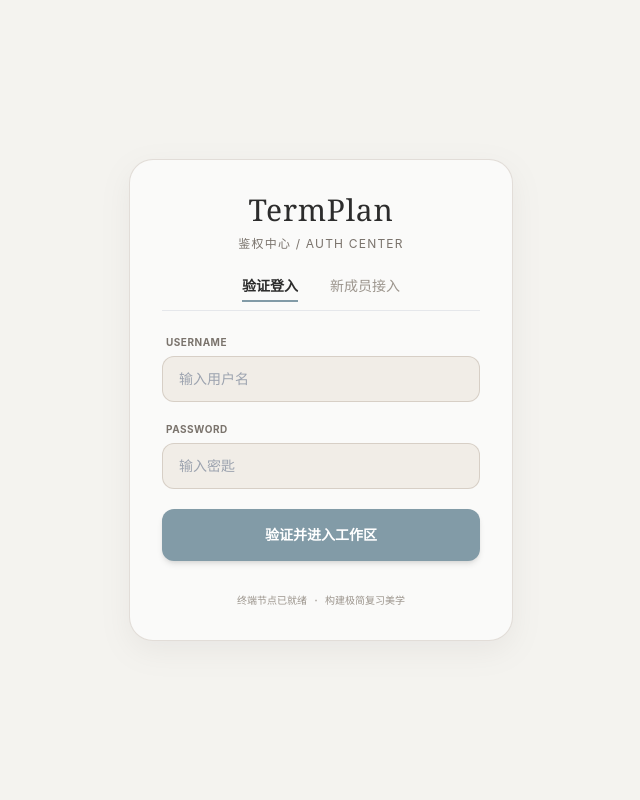
After one commit to Route-loo/termplan, a Flask app: page /login in a window 1280 px wide. The commit adds this page. Shown: the whole page, without its empty margins (319-959 px from the left). Run offline with Flask 3, Linux system fonts and the light colour scheme; some libraries are stand-ins or nearby versions.

Commit message:
feat: 完工自适应AI顾问与登录合体

```diff
--- a/app.py
+++ b/app.py
@@ -1,13 +1,20 @@
-# app.py
 import os
 import sqlite3
 from datetime import datetime, timedelta
-from flask import Flask, jsonify, render_template, request
+# 【核心注入】引入了 session, redirect, url_for 用来处理身份验证和网页重定向
+from flask import Flask, jsonify, render_template, request, redirect, url_for, session
 # 引入 OpenAI SDK 用以调用 NVIDIA NIM 接口
 from openai import OpenAI
+# 引入你写好的 auth 后端大脑
+import auth
 
 app = Flask(__name__)
-DB_PATH = os.path.expanduser("~/Desktop/termplan/termplan.db")
+
+# ==================== 【安全注入】给 Web 会话加密，确保登录凭证安全 ====================
+app.secret_key = "termplan_morandi_secret_key"
+
+# ==================== 【关键修改 1】适配你的 Windows D 盘路径 ====================
+DB_PATH = "D:\\termplan\\termplan.db"
 
 # 从环境变量中读取 NVIDIA API KEY
 NVIDIA_API_KEY = os.environ.get("NVIDIA_API_KEY")
@@ -19,8 +26,71 @@ def get_db_connection():
     return conn
 
 
+# ==================== 【新增普通网页路由】用来渲染和展示登录注册页面 ====================
+@app.route("/login")
+def login_page():
+    """当直接访问 /login 时，优雅展现你设计的 HTML 登录卡片"""
+    return render_template("login.html")
+
+
+# ==================== 【修改后的登录注册数据接口】添加了 Session 拦截支持 ====================
+@app.route("/api/auth", methods=["POST"])
+def auth_api():
+    """接收前端网页发来的 Ajax 异步请求，直接调用你的 auth.py 进行逻辑对齐"""
+    data = request.json
+    action = data.get("action")       # 'login' 或 'register'
+    username = data.get("username", "").strip()
+    password = data.get("password", "").strip()
+
+    if not username or not password:
+        return jsonify({"status": "error", "msg": "用户名或密码不能为空"})
+
+    # 确保数据库和表已经初始化
+    auth.init_db()
+
+    if action == "register":
+        # 调用你的注册逻辑
+        conn = sqlite3.connect(DB_PATH)
+        cursor = conn.cursor()
+        pwd_hash = auth.hash_password(password)
+        try:
+            cursor.execute("INSERT INTO users (username, password_hash) VALUES (?, ?)", (username, pwd_hash))
+            conn.commit()
+            return jsonify({"status": "success", "msg": "恭喜，节点部署成功！切回登录端试试吧。"})
+        except sqlite3.IntegrityError:
+            return jsonify({"status": "error", "msg": "该用户名已被注册，请换一个"})
+        finally:
+            conn.close()
+
+    elif action == "login":
+        # 调用你的登录逻辑
+        conn = sqlite3.connect(DB_PATH)
+        cursor = conn.cursor()
+        pwd_hash = auth.hash_password(password)
+        cursor.execute("SELECT id FROM users WHERE username = ? AND password_hash = ?", (username, pwd_hash))
+        user = cursor.fetchone()
+        conn.close()
+
+        if user:
+            # 【关键修改】登录成功，将用户信息载入 session 存储卡，宣告网络握手成功
+            session["user"] = username
+            return jsonify({"status": "success", "msg": "登录成功"})
+        else:
+            return jsonify({"status": "error", "msg": "用户名或密码错误，请重试"})
+
+    return jsonify({"status": "error", "msg": "未知的操作指令"})
+
+
+# ==================== 【安全重构】组长原本的核心功能区（现已加锁） ====================
 @app.route("/")
 def index():
+    # 【核心拦截】检测 session 存储介质中是否有合法用户。如果没有，强制重定向到登录页面！
+    if "user" not in session:
+        return redirect(url_for("login_page"))
+
+    # 自动初始化用户表，防止第一次运行报错
+    auth.init_db()
+
     conn = get_db_connection()
     # 1. 获取核心考期监控数据
     exams = conn.execute(
@@ -66,6 +136,8 @@ def index():
             {"date": date_str, "duration": mins, "level": level}
         )
 
+    # ==================== 【✨已成功修复此处】 ====================
+    # 传递数据给室友做出来的精美 index.html 主界面，并强制捎带当前登录的用户名
     return render_template(
         "index.html",
         exams=exams,
@@ -75,7 +147,15 @@ def index():
             "total_exams": total_exams,
             "most_active": most_active_sub,
         },
+        username=session["user"]  # <-- 就是因为之前缺了这一行，现在加回来啦！
     )
+
+
+# ==================== 【新增注销功能】随时可以退出登录重回验证界面 ====================
+@app.route("/logout")
+def logout():
+    session.pop("user", None)
+    return redirect(url_for("login_page"))
 
 
 @app.route("/api/add", methods=["POST"])
@@ -141,10 +221,11 @@ def punch():
         conn.commit()
         conn.close()
 
-        # 联动 Mac 桌面级原生环境通知
-        os.system(
-            f"osascript -e 'display notification \"打卡记录：{subject} +{duration}min\" with title \"⚡️ TermPlan 状态同步成功\"'"
-        )
+        # Windows 下跳过 Mac 的 osascript 原生通知，防止系统报错卡死
+        if os.name != 'nt':
+            os.system(
+                f"osascript -e 'display notification \"打卡记录：{subject} +{duration}min\" with title \"⚡️ TermPlan 状态同步成功\"'"
+            )
         return jsonify(
             {
                 "status": "success",
@@ -155,7 +236,7 @@ def punch():
         return jsonify({"status": "error", "msg": str(e)})
 
 
-# --- 核心升级：对接 NVIDIA 大模型 API 的自适应智能对话引擎 ---
+# --- 对接 NVIDIA 大模型 API 的自适应智能对话引擎 ---
 @app.route("/api/chat", methods=["POST"])
 def chat():
     data = request.json
@@ -164,7 +245,6 @@ def chat():
     if not user_msg:
         return jsonify({"status": "error", "msg": "写下的困惑不能为空白哦"})
 
-    # 1. 动态读取本地数据库，抽取复习备考的真实数据作为 AI 上下文
     try:
         conn = get_db_connection()
         exams = conn.execute(
@@ -179,14 +259,12 @@ def chat():
     except Exception as e:
         exams, punch_dict = [], {}
 
-    # 将数据库状态组织成结构化文本
     context_lines = []
     for e in exams:
         sub = e["subject"]
         days = max(0, e["days_left"])
         recent = punch_dict.get(sub, 0)
         weight = e["weight"]
-        # 计算紧迫度指数帮助大模型抓取痛点
         stress = (weight * 10) / (max(1, days) * (recent + 1))
         status = "🔥 极度危险/急需攻坚" if stress > 5.0 else ("⚠️ 进度偏慢" if stress > 2.0 else "✅ 节奏良好")
         context_lines.append(
@@ -195,14 +273,12 @@ def chat():
 
     student_context = "\n".join(context_lines) if context_lines else "目前大盘很整洁，没有部署任何期末考试科目。"
 
-    # 2. 检查环境变量配置
     if not NVIDIA_API_KEY:
         return jsonify({
             "status": "success",
             "reply": "✨ 顾问提示：检测到您的后端尚未检测到环境变量 NVIDIA_API_KEY。请在终端执行相关配置后再启动本系统。"
         })
 
-    # 3. 注入符合 TermPlan 极简、静谧、莫兰迪美学风格的系统提示词 (System Prompt)
     system_prompt = (
         "你是一个集成在极简复习软件 'TermPlan' 中的自适应 AI 顾问。\n"
         "你的职责是根据学生当下的情绪/困惑，结合其后台真实的复习进度，提供温柔、平和、具有安抚感且切实可行的排程和复习建议。\n"
@@ -213,13 +289,11 @@ def chat():
         "请根据上述数据流和用户的发言，给出一共不超过 250 字的精致回复。"
     )
 
-    # 4. 请求 NVIDIA API 接口
     try:
         client = OpenAI(
             base_url="https://integrate.api.nvidia.com/v1",
             api_key=NVIDIA_API_KEY
         )
-        # 推荐使用 meta/llama-3.1-70b-instruct
         completion = client.chat.completions.create(
             model="meta/llama-3.1-70b-instruct",
             messages=[
--- /dev/null
+++ b/templates/login.html
@@ -0,0 +1,164 @@
+<!DOCTYPE html>
+<html lang="zh-CN">
+
+<head>
+  <meta charset="UTF-8">
+  <meta name="viewport" content="width=device-width, initial-scale=1.0">
+  <title>TermPlan — 安全鉴权</title>
+  <script src="https://cdn.tailwindcss.com"></script>
+  <style>
+    body {
+      background-color: #f4f3ef;
+      color: #333333;
+      font-family: -apple-system, sans-serif;
+    }
+
+    .morandi-card {
+      background-color: #fafaf9;
+      border: 1px solid rgba(189, 178, 166, 0.4);
+      box-shadow: 0 10px 30px rgba(138, 131, 124, 0.1);
+    }
+
+    .morandi-input {
+      background-color: #f1ede7;
+      border: 1px solid rgba(189, 178, 166, 0.5);
+      transition: all 0.2s ease;
+    }
+
+    .morandi-input:focus {
+      border-color: #7b94a1;
+      background-color: #ffffff;
+      outline: none;
+    }
+
+    .tab-btn {
+      color: #9c958d;
+      border-bottom: 2px solid transparent;
+      transition: all 0.2s ease;
+    }
+
+    .tab-btn.active {
+      color: #2c2c2c;
+      font-weight: 600;
+      border-bottom-color: #829ba7;
+    }
+  </style>
+</head>
+
+<body class="min-h-screen flex items-center justify-center">
+  <div class="w-full max-w-sm p-8 rounded-3xl morandi-card">
+    <div class="text-center mb-6">
+      <h1 class="text-3xl font-serif text-[#2c2c2c] tracking-wide">TermPlan</h1>
+      <p class="text-xs text-[#7a736c] mt-2 tracking-widest uppercase">鉴权中心 / Auth Center</p>
+    </div>
+
+    <div class="flex justify-center space-x-8 text-sm mb-6 border-b border-gray-200 pb-2">
+      <button id="tab-login" class="tab-btn active pb-1" onclick="switchAuth('login')">验证登入</button>
+      <button id="tab-register" class="tab-btn pb-1" onclick="switchAuth('register')">新成员接入</button>
+    </div>
+
+    <form id="authForm" onsubmit="handleAuth(event)" class="space-y-5">
+      <div>
+        <label class="text-[10px] font-bold text-[#7a736c] block mb-1.5 ml-1 uppercase tracking-wider">Username</label>
+        <input type="text" id="username" class="morandi-input w-full rounded-xl px-4 py-3 text-sm" placeholder="输入用户名"
+          required autocomplete="off">
+      </div>
+      <div>
+        <label class="text-[10px] font-bold text-[#7a736c] block mb-1.5 ml-1 uppercase tracking-wider">Password</label>
+        <input type="password" id="password" class="morandi-input w-full rounded-xl px-4 py-3 text-sm"
+          placeholder="输入密匙" required>
+      </div>
+
+      <div id="messageBox" class="hidden text-xs p-3 rounded-xl text-center"></div>
+
+      <button type="submit" id="submitBtn"
+        class="w-full bg-[#829ba7] hover:bg-[#728a95] text-white text-sm font-bold py-4 rounded-xl transition-all duration-300 shadow-md">
+        验证并进入工作区
+      </button>
+    </form>
+
+    <p class="text-center text-[10px] text-[#9c958d] mt-8 font-mono">
+      终端节点已就绪 · 构建极简复习美学
+    </p>
+  </div>
+
+  <script>
+    // 当前的操作状态：默认为登录
+    let currentAction = 'login';
+
+    // 切换登录和注册界面
+    function switchAuth(action) {
+      currentAction = action;
+      const tabLogin = document.getElementById('tab-login');
+      const tabRegister = document.getElementById('tab-register');
+      const submitBtn = document.getElementById('submitBtn');
+      const msgBox = document.getElementById('messageBox');
+
+      msgBox.classList.add('hidden'); // 切换时清空提示
+
+      if (action === 'login') {
+        tabLogin.classList.add('active');
+        tabRegister.classList.remove('active');
+        submitBtn.innerText = '验证并进入工作区';
+        submitBtn.style.backgroundColor = '#829ba7';
+      } else {
+        tabRegister.classList.add('active');
+        tabLogin.classList.remove('active');
+        submitBtn.innerText = '部署新账户节点';
+        submitBtn.style.backgroundColor = '#9ca89a'; // 注册用静谧灰绿
+      }
+    }
+
+    // 处理表单提交（Ajax 异步请求）
+    function handleAuth(event) {
+      event.preventDefault(); // 阻止网页默认的刷新提交
+
+      const usernameVal = document.getElementById('username').value;
+      const passwordVal = document.getElementById('password').value;
+      const msgBox = document.getElementById('messageBox');
+
+      // 组装成 JSON 发送给 Flask 后端
+      fetch('/api/auth', {
+        method: 'POST',
+        headers: { 'Content-Type': 'application/json' },
+        body: JSON.stringify({
+          action: currentAction,
+          username: usernameVal,
+          password: passwordVal
+        })
+      })
+        .then(response => response.json())
+        .then(data => {
+          msgBox.classList.remove('hidden', 'bg-red-50', 'text-red-700', 'bg-green-50', 'text-green-700');
+
+          if (data.status === 'success') {
+            // 显示成功提示
+            msgBox.classList.add('bg-green-50', 'text-green-700');
+            msgBox.innerText = data.msg;
+
+            if (currentAction === 'login') {
+              // 【核心跳转】如果是登录成功，1秒后自动切入室友做的主看板界面
+              setTimeout(() => {
+                window.location.href = '/';
+              }, 1000);
+            } else {
+              // 如果是注册成功，清空表单并自动切换回登录选项卡
+              document.getElementById('authForm').reset();
+              setTimeout(() => { switchAuth('login'); }, 1500);
+            }
+          } else {
+            // 显示失败提示
+            msgBox.classList.add('bg-red-50', 'text-red-700');
+            msgBox.innerText = data.msg;
+          }
+        })
+        .catch(err => {
+          msgBox.classList.remove('hidden');
+          msgBox.classList.add('bg-red-50', 'text-red-700');
+          msgBox.innerText = '⚠️ 网络握手失败，请检查后端服务';
+        });
+    }
+  </script>
+</body>
+
+</html>
```
Also changed, not shown: auth.py (added, +63 -0 lines), templates/index.html (+104 -44 lines), termplan.db, 2 other files.
